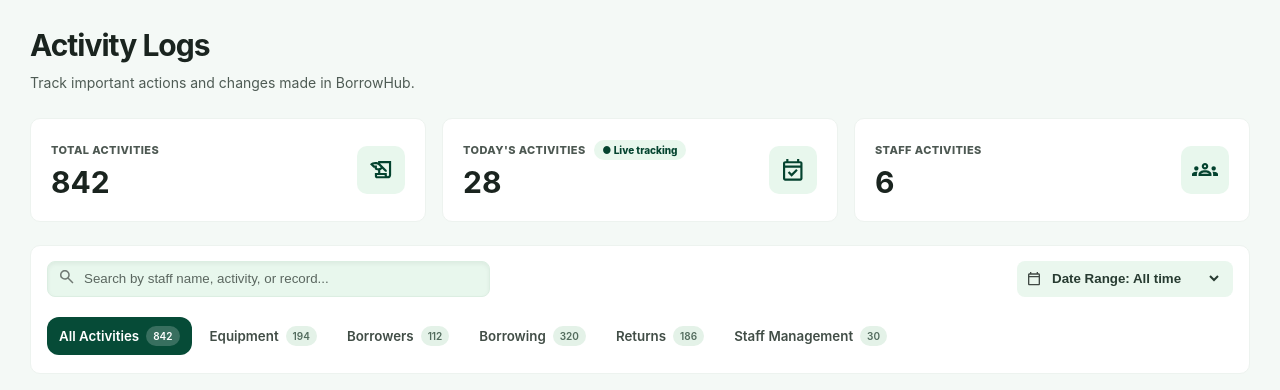
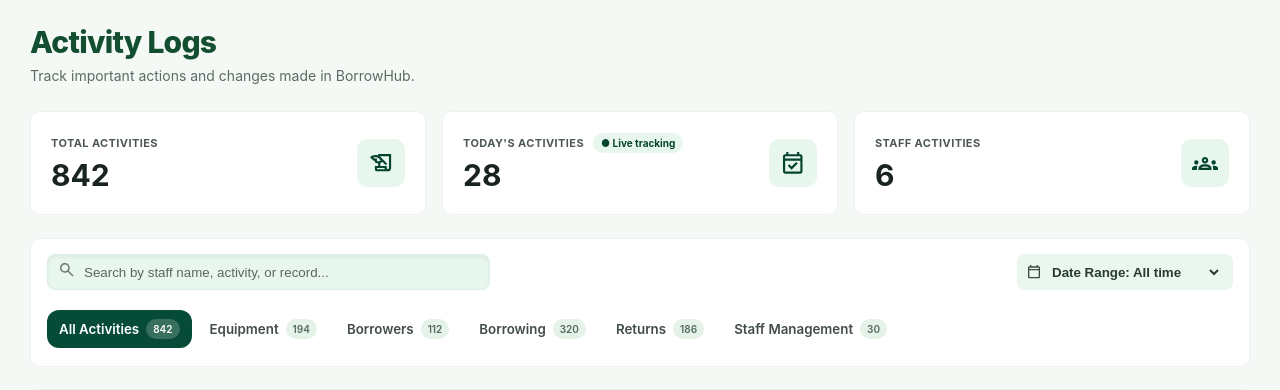
Before and after one commit to woanjo/BorrowHub, a PHP site: page /activity-logs.html in a window 1280 px wide. Shown: the part 83-473 px from the top of the page. Run offline with PHP 8.4, Linux system fonts and the light colour scheme.

Commit message:
chnging fonts

```diff
--- a/activity-logs.html
+++ b/activity-logs.html
@@ -157,8 +157,8 @@
 
     <main class="page">
       <section class="page-heading">
-        <h1>Activity Logs</h1>
-        <p>Track important actions and changes made in BorrowHub.</p>
+        <h1 class="page-title">Activity Logs</h1>
+        <p class="page-subtitle">Track important actions and changes made in BorrowHub.</p>
       </section>
 
       <section class="stats-grid">
--- a/css/activity-logs.css
+++ b/css/activity-logs.css
@@ -300,7 +300,6 @@ a {
     border-bottom: 1px solid #d5e8dc;
 }
 
-/* Mobile Hamburger Button */
 .mobile-menu-btn {
     display: none;
     align-items: center;
@@ -316,16 +315,19 @@ a {
     padding: 24px 30px 48px
 }
 
-.page-heading h1 {
-    margin: 0 0 5px;
-    font-size: 30px;
-    letter-spacing: -1px
+.page-title {
+  font-size: 30px;
+  font-weight: 800;
+  color: var(--forest-primary);
+  letter-spacing: -0.025em;
+  line-height: 1.2;
+  margin-bottom: 6px;
 }
 
-.page-heading p {
-    margin: 0;
-    color: #4e5b54;
-    font-size: 14px
+.page-subtitle {
+  font-size: 14px;
+  color: var(--text-secondary);
+  font-weight: 400;
 }
 
 .stats-grid {
@@ -354,7 +356,7 @@ a {
 .stat-label {
     color: #4d5852;
     font-size: 11px;
-    font-weight: 800;
+    font-weight: 700;
     letter-spacing: .4px
 }
 
@@ -635,12 +637,10 @@ td:last-child {
 
 .description code {
     color: #07543d;
-    font: 11px ui-monospace, Consolas, monospace
 }
 
 .date-text {
     color: #58635d;
-    font: 10px ui-monospace, Consolas, monospace
 }
 
 .empty-state {
```
